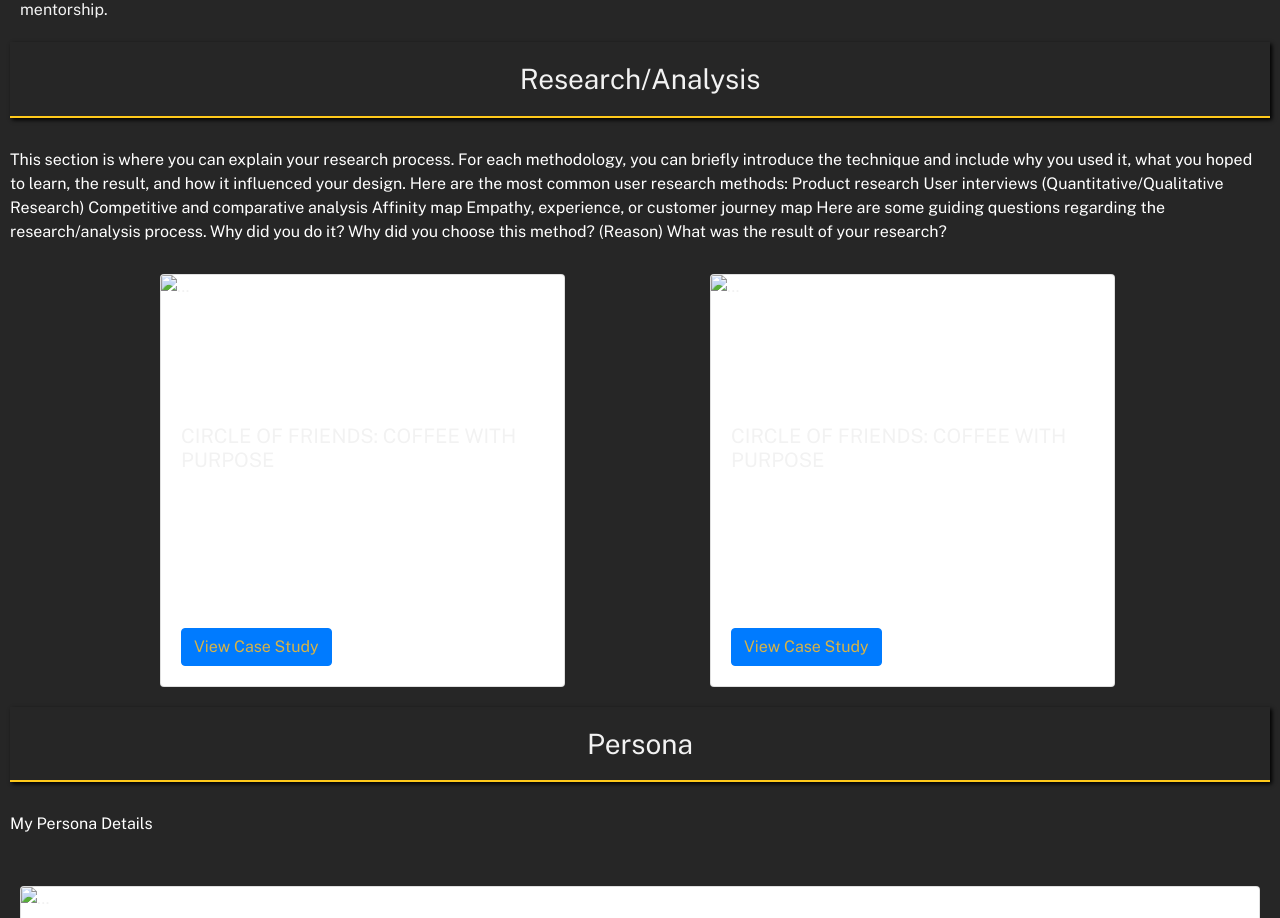
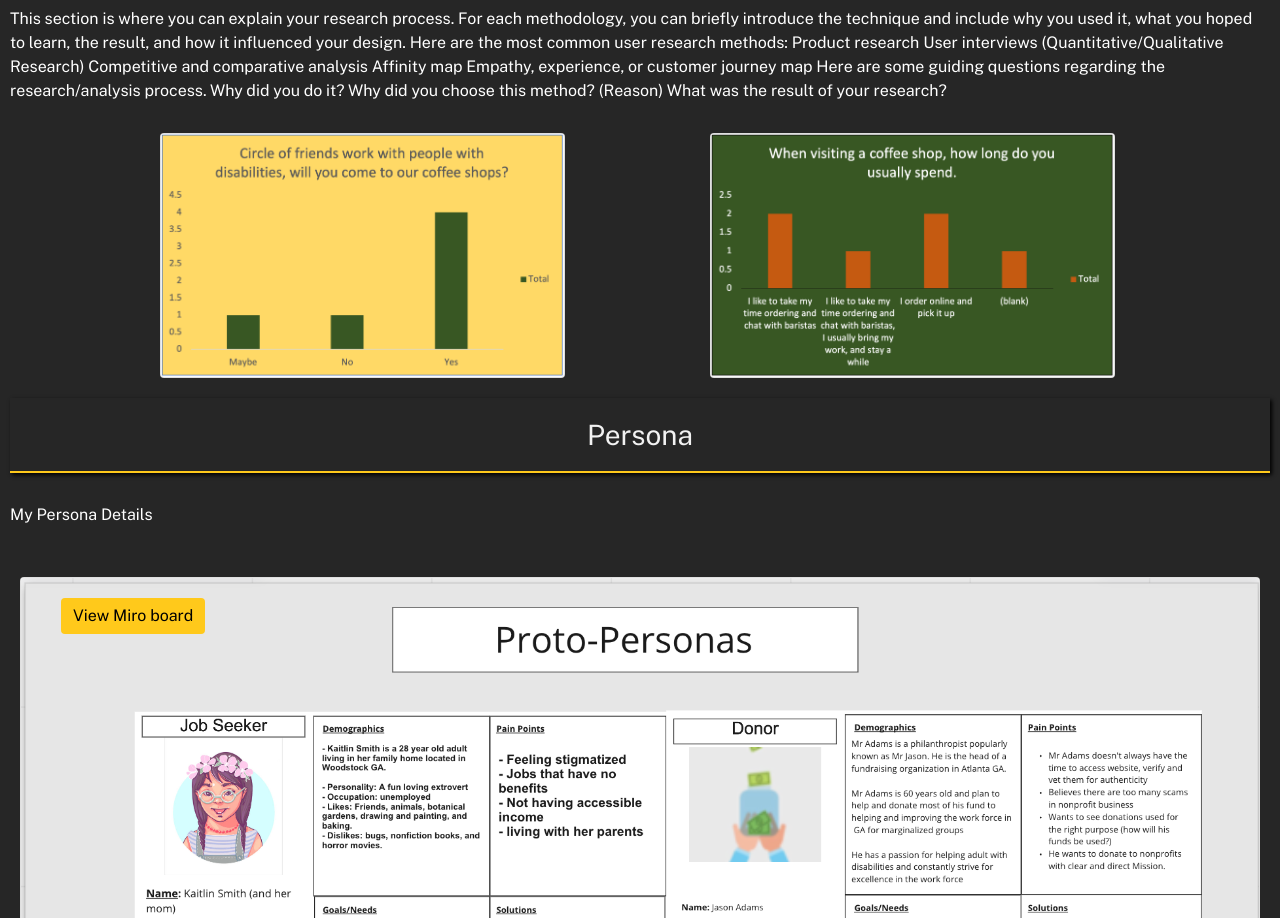
Before and after one commit to sobaint01/Case_Study_Circle_of_friends, a plain HTML site: page index.html in a window 1280 px wide. Shown: the part 2860-3778 px from the top of the page. Drawn offline with nearby package versions, Linux system fonts and the light colour scheme; a web font is replaced by a local one.

Commit message:
Pictures updates and theme adjustment

```diff
--- a/css/style.css
+++ b/css/style.css
@@ -436,6 +436,33 @@ p {
     margin-right: 37.5% !important;
 }
 
+.card-body {
+    /**outline: 1px solid red;**/
+    position: absolute !important;
+    justify-content:flex-end !important;
+    align-items:center !important;
+    display: flex !important;
+    flex-direction: column !important;
+    margin-bottom: 0px !important;
+    margin-left: 20px !important;
+    margin-right: 20px !important;
+
+}
+
+.card {
+    width: 100%;
+    height: 100%;
+}
+
+
+
+
+.btn {
+    background-color: #FFC91B !important;
+    color: #000000 !important;
+    border: #FFC91B !important;
+}
+
 /*footer*/
 
 #footerContainer { display: flex;
--- a/index.html
+++ b/index.html
@@ -166,7 +166,7 @@
         <!--<p class="lead">This is a simple hero unit, a simple jumbotron-style component for calling extra attention to featured content or information.</p>-->
         <hr class="my-4">
         <!--<p>It uses utility classes for typography and spacing to space content out within the larger container.</p>-->
-        <a class="btn btn-primary btn-lg" href="#" role="button">Learn more</a>
+        <a class="btn btn-primary btn-lg" href="https://circleoffriendsinc.org/" role="button">Learn more</a>
     </div>
 
     <div class="content-description">
@@ -222,17 +222,17 @@
                     <li>Research Questions.</li>
                     <li>User research.</li>
                     <li>Research analysis.</li>
-                    <li>RAffinity Diagram.</li>
+                    <li>Competitive Analysis.</li>
                 </div>
                     <div class="row">
                       <div class="cardContainer col-lg-9 col-md-9 col-sm-12">
                         <div class="card">
-                          <img src="" class="card-img-top CircleoF" alt="...">
+                          <img src="images/cofoverview.png" class="card-img-top CircleoF" alt="...">
                           <div class="card-body">
-                              <img src="images/mockupicon.png"width="120" height="105">
+                             <!-- <img src="images/mockupicon.png"width="120" height="105">
                             <h5 class="card-title">CIRCLE OF FRIENDS: COFFEE WITH PURPOSE</h5>
-                            <p class="card-text">Redesigning Circle of Friends website, a Non-Profit that is dedicated to helping people with IDD reach the same opportunities as any adult in the job market.</p>
-                            <a href="#" class="btn btn-primary">View Case Study</a>
+                            <p class="card-text">Redesigning Circle of Friends website, a Non-Profit that is dedicated to helping people with IDD reach the same opportunities as any adult in the job market.</p>-->
+                            <a href="https://docs.google.com/presentation/d/18WgCVlvQ5xejmto4mQnjIbw1pl5yHejmNBjHoQNStRM/edit?usp=sharing" class="btn btn-primary">View Presentation</a>
                           </div>
                         </div>
                       </div>
@@ -276,12 +276,12 @@
             <div class="row">
                 <div class="cardContainer col-lg-9 col-md-9 col-sm-12">
                   <div class="card">
-                    <img src="" class="card-img-top CircleoF" alt="...">
+                    <img src="images/Picture 2.png" class="card-img-top CircleoF" alt="...">
                     <div class="card-body">
-                        <img src="images/mockupicon.png"width="120" height="105">
+                        <!--<img src="images/mockupicon.png"width="120" height="105">
                       <h5 class="card-title">CIRCLE OF FRIENDS: COFFEE WITH PURPOSE</h5>
-                      <p class="card-text">Redesigning Circle of Friends website, a Non-Profit that is dedicated to helping people with IDD reach the same opportunities as any adult in the job market.</p>
-                      <a href="#" class="btn btn-primary">View Case Study</a>
+                      <p class="card-text">Redesigning Circle of Friends website, a Non-Profit that is dedicated to helping people with IDD reach the same opportunities as any adult in the job market.</p>-->
+                       <!--<a href="#" class="btn btn-primary">View Case Study</a>-->
                     </div>
                   </div>
              </div>
@@ -289,12 +289,12 @@
             <div class="row">
                       <div class="cardContainer col-lg-9 col-md-9 col-sm-12">
                         <div class="card">
-                          <img src="" class="card-img-top CircleoF" alt="...">
+                          <img src="images/Picture 5.png" class="card-img-top CircleoF" alt="...">
                           <div class="card-body">
-                              <img src="images/mockupicon.png"width="120" height="105">
+                              <!--<img src="images/mockupicon.png"width="120" height="105">
                             <h5 class="card-title">CIRCLE OF FRIENDS: COFFEE WITH PURPOSE</h5>
-                            <p class="card-text">Redesigning Circle of Friends website, a Non-Profit that is dedicated to helping people with IDD reach the same opportunities as any adult in the job market.</p>
-                            <a href="#" class="btn btn-primary">View Case Study</a>
+                            <p class="card-text">Redesigning Circle of Friends website, a Non-Profit that is dedicated to helping people with IDD reach the same opportunities as any adult in the job market.</p>-->
+                             <!--<a href="#" class="btn btn-primary">View Case Study</a>-->
                           </div>
                         </div>
                       </div>
@@ -310,12 +310,12 @@
                 <div class="row">
                   <div class="cardContainer col-lg-12 col-md-12 col-sm-12">
                     <div class="card">
-                      <img src="" class="card-img-top CircleoF" alt="...">
+                      <img src="images/Proto persona.png" class="card-img-top CircleoF" alt="...">
                       <div class="card-body">
-                          <img src="images/mockupicon.png"width="120" height="105">
+                         <!-- <img src="images/mockupicon.png"width="120" height="105">
                         <h5 class="card-title">CIRCLE OF FRIENDS: COFFEE WITH PURPOSE</h5>
-                        <p class="card-text">Redesigning Circle of Friends website, a Non-Profit that is dedicated to helping people with IDD reach the same opportunities as any adult in the job market.</p>
-                        <a href="#" class="btn btn-primary">View Case Study</a>
+                        <p class="card-text">Redesigning Circle of Friends website, a Non-Profit that is dedicated to helping people with IDD reach the same opportunities as any adult in the job market.</p>-->
+                        <a href="https://miro.com/app/board/uXjVOb7ZYHA=/" class="btn btn-primary">View Miro board</a>
                       </div>
                     </div>
                   </div>
@@ -332,12 +332,12 @@
                 <div class="row">
                   <div class="cardContainer col-lg-12 col-md-12 col-sm-12">
                     <div class="card">
-                      <img src="" class="card-img-top CircleoF" alt="...">
+                      <img src="images/keyfinding .png" class="card-img-top CircleoF" alt="...">
                       <div class="card-body">
-                          <img src="images/mockupicon.png"width="120" height="105">
+                         <!-- <img src="images/mockupicon.png"width="120" height="105">
                         <h5 class="card-title">CIRCLE OF FRIENDS: COFFEE WITH PURPOSE</h5>
                         <p class="card-text">Redesigning Circle of Friends website, a Non-Profit that is dedicated to helping people with IDD reach the same opportunities as any adult in the job market.</p>
-                        <a href="#" class="btn btn-primary">View Case Study</a>
+                        <a href="#" class="btn btn-primary">View Case Study</a>-->
                       </div>
                     </div>
                   </div>
@@ -348,12 +348,12 @@
             <div class="row">
                 <div class="cardContainer col-lg-9 col-md-9 col-sm-12">
                   <div class="card">
-                    <img src="" class="card-img-top CircleoF" alt="...">
+                    <img src="images/Comp.analysiscof.png" class="card-img-top CircleoF" alt="...">
                     <div class="card-body">
-                        <img src="images/mockupicon.png"width="120" height="105">
+                       <!-- <img src="images/mockupicon.png"width="120" height="105">
                       <h5 class="card-title">CIRCLE OF FRIENDS: COFFEE WITH PURPOSE</h5>
-                      <p class="card-text">Redesigning Circle of Friends website, a Non-Profit that is dedicated to helping people with IDD reach the same opportunities as any adult in the job market.</p>
-                      <a href="#" class="btn btn-primary">View Case Study</a>
+                      <p class="card-text">Redesigning Circle of Friends website, a Non-Profit that is dedicated to helping people with IDD reach the same opportunities as any adult in the job market.</p>-->
+                      <a href="https://docs.google.com/spreadsheets/d/1R8fDLbA1tNOxL-WaolOihW33spCjxOwe/edit?usp=sharing&ouid=117070359308367506971&rtpof=true&sd=true" class="btn btn-primary">View analysis</a>
                     </div>
                   </div>
              </div>
@@ -361,12 +361,12 @@
             <div class="row">
                       <div class="cardContainer col-lg-9 col-md-9 col-sm-12">
                         <div class="card">
-                          <img src="" class="card-img-top CircleoF" alt="...">
+                          <img src="images/heu.evaluation.png" class="card-img-top CircleoF" alt="...">
                           <div class="card-body">
-                              <img src="images/mockupicon.png"width="120" height="105">
+                             <!-- <img src="images/mockupicon.png"width="120" height="105">
                             <h5 class="card-title">CIRCLE OF FRIENDS: COFFEE WITH PURPOSE</h5>
-                            <p class="card-text">Redesigning Circle of Friends website, a Non-Profit that is dedicated to helping people with IDD reach the same opportunities as any adult in the job market.</p>
-                            <a href="#" class="btn btn-primary">View Case Study</a>
+                            <p class="card-text">Redesigning Circle of Friends website, a Non-Profit that is dedicated to helping people with IDD reach the same opportunities as any adult in the job market.</p>-->
+                            <a href="https://docs.google.com/spreadsheets/d/1TaNzME66pRCFiTt_jy4FQOHzcHN6arpbO3qsxnJ0tp8/edit?usp=sharing" class="btn btn-primary">View analysis</a>
                           </div>
                         </div>
                       </div>
@@ -383,12 +383,12 @@
                 <div class="row">
                     <div class="cardContainer col-lg-9 col-md-9 col-sm-12">
                       <div class="card">
-                        <img src="" class="card-img-top CircleoF" alt="...">
+                        <img src="images/Design Sketches.png" class="card-img-top CircleoF" alt="...">
                         <div class="card-body">
-                            <img src="images/mockupicon.png"width="120" height="105">
+                           <!-- <img src="images/mockupicon.png"width="120" height="105">
                           <h5 class="card-title">CIRCLE OF FRIENDS: COFFEE WITH PURPOSE</h5>
                           <p class="card-text">Redesigning Circle of Friends website, a Non-Profit that is dedicated to helping people with IDD reach the same opportunities as any adult in the job market.</p>
-                          <a href="#" class="btn btn-primary">View Case Study</a>
+                          <a href="#" class="btn btn-primary">View Case Study</a> -->
                         </div>
                       </div>
                  </div>
@@ -396,12 +396,12 @@
                 <div class="row">
                           <div class="cardContainer col-lg-9 col-md-9 col-sm-12">
                             <div class="card">
-                              <img src="" class="card-img-top CircleoF" alt="...">
+                              <img src="images/handfooter.png" class="card-img-top CircleoF" alt="...">
                               <div class="card-body">
-                                  <img src="images/mockupicon.png"width="120" height="105">
+                                 <!-- <img src="images/mockupicon.png"width="120" height="105">
                                 <h5 class="card-title">CIRCLE OF FRIENDS: COFFEE WITH PURPOSE</h5>
                                 <p class="card-text">Redesigning Circle of Friends website, a Non-Profit that is dedicated to helping people with IDD reach the same opportunities as any adult in the job market.</p>
-                                <a href="#" class="btn btn-primary">View Case Study</a>
+                                <a href="#" class="btn btn-primary">View Case Study</a>-->
                               </div>
                             </div>
                           </div>
@@ -412,12 +412,12 @@
             <div class="row">
                 <div class="cardContainer col-lg-9 col-md-9 col-sm-12">
                   <div class="card">
-                    <img src="" class="card-img-top CircleoF" alt="...">
+                    <img src="images/currentwebsite.png" class="card-img-top CircleoF" alt="...">
                     <div class="card-body">
-                        <img src="images/mockupicon.png"width="120" height="105">
-                      <h5 class="card-title">CIRCLE OF FRIENDS: COFFEE WITH PURPOSE</h5>
-                      <p class="card-text">Redesigning Circle of Friends website, a Non-Profit that is dedicated to helping people with IDD reach the same opportunities as any adult in the job market.</p>
-                      <a href="#" class="btn btn-primary">View Case Study</a>
+                      <!--  <img src="images/mockupicon.png"width="120" height="105"> -->
+                      <h5 class="card-title" style="color: black;">CURRENT WEBSITE</h5>
+                      <!-- <p class="card-text">Redesigning Circle of Friends website, a Non-Profit that is dedicated to helping people with IDD reach the same opportunities as any adult in the job market.</p>
+                      <a href="#" class="btn btn-primary">View Case Study</a>-->
                     </div>
                   </div>
              </div>
@@ -425,12 +425,12 @@
             <div class="row">
                       <div class="cardContainer col-lg-9 col-md-9 col-sm-12">
                         <div class="card">
-                          <img src="" class="card-img-top CircleoF" alt="...">
+                          <img src="images/redesignhifi.png" class="card-img-top CircleoF" alt="...">
                           <div class="card-body">
-                              <img src="images/mockupicon.png"width="120" height="105">
+                             <!-- <img src="images/mockupicon.png"width="120" height="105">
                             <h5 class="card-title">CIRCLE OF FRIENDS: COFFEE WITH PURPOSE</h5>
-                            <p class="card-text">Redesigning Circle of Friends website, a Non-Profit that is dedicated to helping people with IDD reach the same opportunities as any adult in the job market.</p>
-                            <a href="#" class="btn btn-primary">View Case Study</a>
+                            <p class="card-text">Redesigning Circle of Friends website, a Non-Profit that is dedicated to helping people with IDD reach the same opportunities as any adult in the job market.</p>-->
+                            <a href="https://www.figma.com/proto/VXmo9LoZWzu1o5iwdsZqHX/Circle-of-friends?page-id=99%3A202&node-id=126%3A598&viewport=241%2C48%2C0.22&scaling=contain&starting-point-node-id=126%3A598&show-proto-sidebar=1" class="btn btn-primary">View Prototype</a>
                           </div>
                         </div>
                       </div>
@@ -454,12 +454,12 @@
                     <div class="row">
                       <div class="cardContainer col-lg-9 col-md-9 col-sm-12">
                         <div class="card">
-                          <img src="" class="card-img-top CircleoF" alt="...">
+                          <img src="images/STORE.png" class="card-img-top CircleoF" alt="...">
                           <div class="card-body">
-                              <img src="images/mockupicon.png"width="120" height="105">
+                             <!-- <img src="images/mockupicon.png"width="120" height="105">
                             <h5 class="card-title">CIRCLE OF FRIENDS: COFFEE WITH PURPOSE</h5>
                             <p class="card-text">Redesigning Circle of Friends website, a Non-Profit that is dedicated to helping people with IDD reach the same opportunities as any adult in the job market.</p>
-                            <a href="#" class="btn btn-primary">View Case Study</a>
+                            <a href="#" class="btn btn-primary">View Case Study</a> -->
                           </div>
                         </div>
                       </div>
@@ -475,12 +475,12 @@
             <div class="row">
                 <div class="cardContainer col-lg-9 col-md-9 col-sm-12">
                   <div class="card">
-                    <img src="" class="card-img-top CircleoF" alt="...">
+                    <img src="images/M Home page.png" class="card-img-top CircleoF" alt="...">
                     <div class="card-body">
-                        <img src="images/mockupicon.png"width="120" height="105">
+                       <!-- <img src="images/mockupicon.png"width="120" height="105">
                       <h5 class="card-title">CIRCLE OF FRIENDS: COFFEE WITH PURPOSE</h5>
                       <p class="card-text">Redesigning Circle of Friends website, a Non-Profit that is dedicated to helping people with IDD reach the same opportunities as any adult in the job market.</p>
-                      <a href="#" class="btn btn-primary">View Case Study</a>
+                      <a href="#" class="btn btn-primary">View Case Study</a> -->
                     </div>
                   </div>
              </div>
@@ -497,7 +497,7 @@
     </div>
 
     <div class="content-description">
-        <h3>Research Validation/Feedback</h3>
+        <h3>Research Validation, Testing, and Feedback</h3>
         <p>Elaborate the result to validate the design from the feedback, user testing, or other validation research phase that will focus on user needs. (Human-centered design)
 
             Display the results of the testing or feedback received. Include pictures, data visualizations, infographics, charts, or findings bullet points.</p>
@@ -506,12 +506,12 @@
                 <div class="row">
                   <div class="cardContainer col-lg-12 col-md-12 col-sm-12">
                     <div class="card">
-                      <img src="" class="card-img-top CircleoF" alt="...">
+                      <img src="images/finalmockup.png" class="card-img-top CircleoF" alt="...">
                       <div class="card-body">
-                          <img src="images/mockupicon.png"width="120" height="105">
+                        <!--  <img src="images/mockupicon.png"width="120" height="105">
                         <h5 class="card-title">CIRCLE OF FRIENDS: COFFEE WITH PURPOSE</h5>
                         <p class="card-text">Redesigning Circle of Friends website, a Non-Profit that is dedicated to helping people with IDD reach the same opportunities as any adult in the job market.</p>
-                        <a href="#" class="btn btn-primary">View Case Study</a>
+                        <a href="#" class="btn btn-primary">View Case Study</a>-->
                       </div>
                     </div>
                   </div>
@@ -521,9 +521,8 @@
 
     <div class="content-description">
         <h3>Conclusion/Reflection</h3>
-        <p>Elaborate the result to validate the design from the feedback, user testing, or other validation research phase that will focus on user needs. (Human-centered design)
-
-            Display the results of the testing or feedback received. Include pictures, data visualizations, infographics, charts, or findings bullet points.</p>
+        <p>During the Circle of Friends website redesign we tried to really address the needs of the users, simplifying the complicated functions of finding information for careers and having usable pages.
+            We validated the user-centered design approach in our work on this project and hope to continue creating and designing for non-profits in the future.</p>
 
     </div>
 
```
Also changed, not shown: images/Comp.analysiscof.png (added), images/Design Sketches.png (added), images/Picture 2.png (added), images/Picture 5.png (added), images/Proto persona.png (added), images/STORE.png (added), images/cofoverview.png (added), images/currentwebsite.png (added), images/finalmockup.png (added), images/handfooter.png (added), images/heu.evaluation.png (added), images/keyfinding .png (added), images/redesignhifi.png (added), 4 other files.
